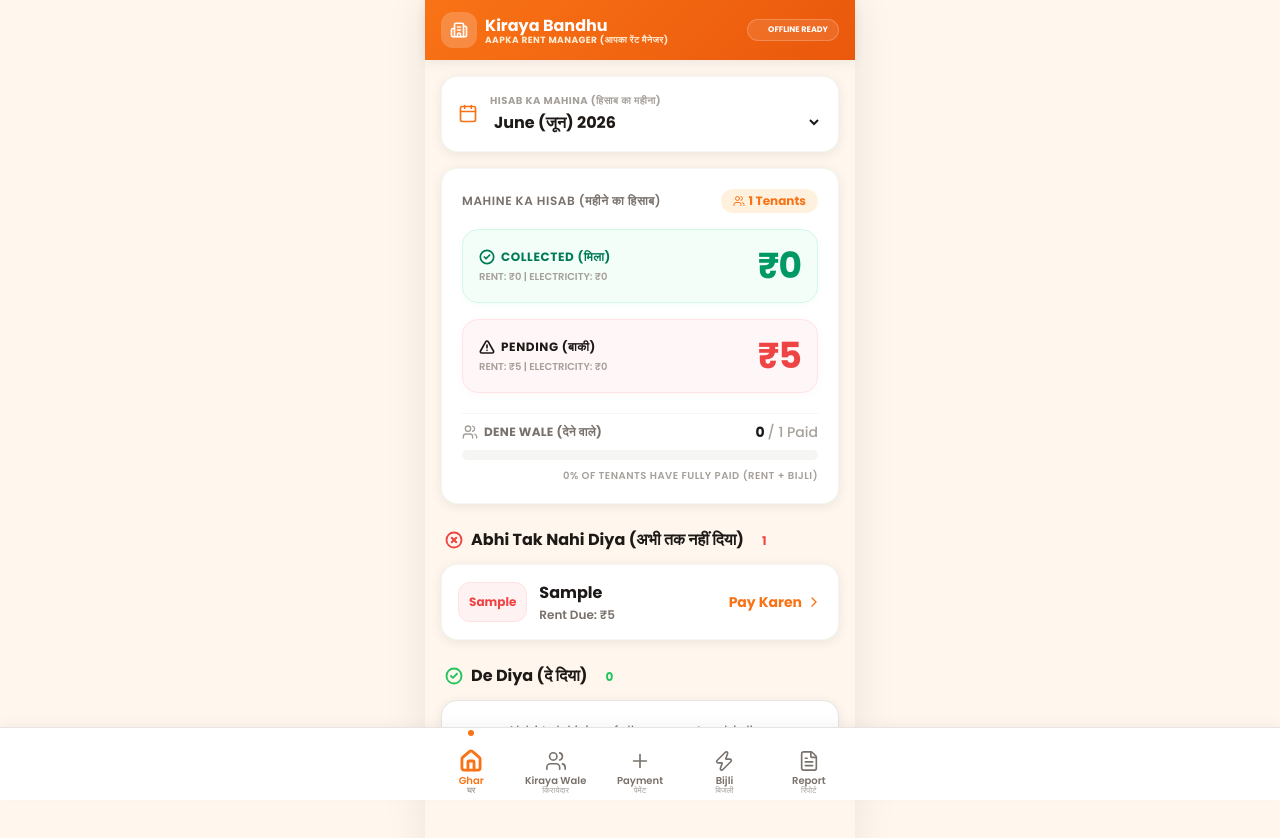
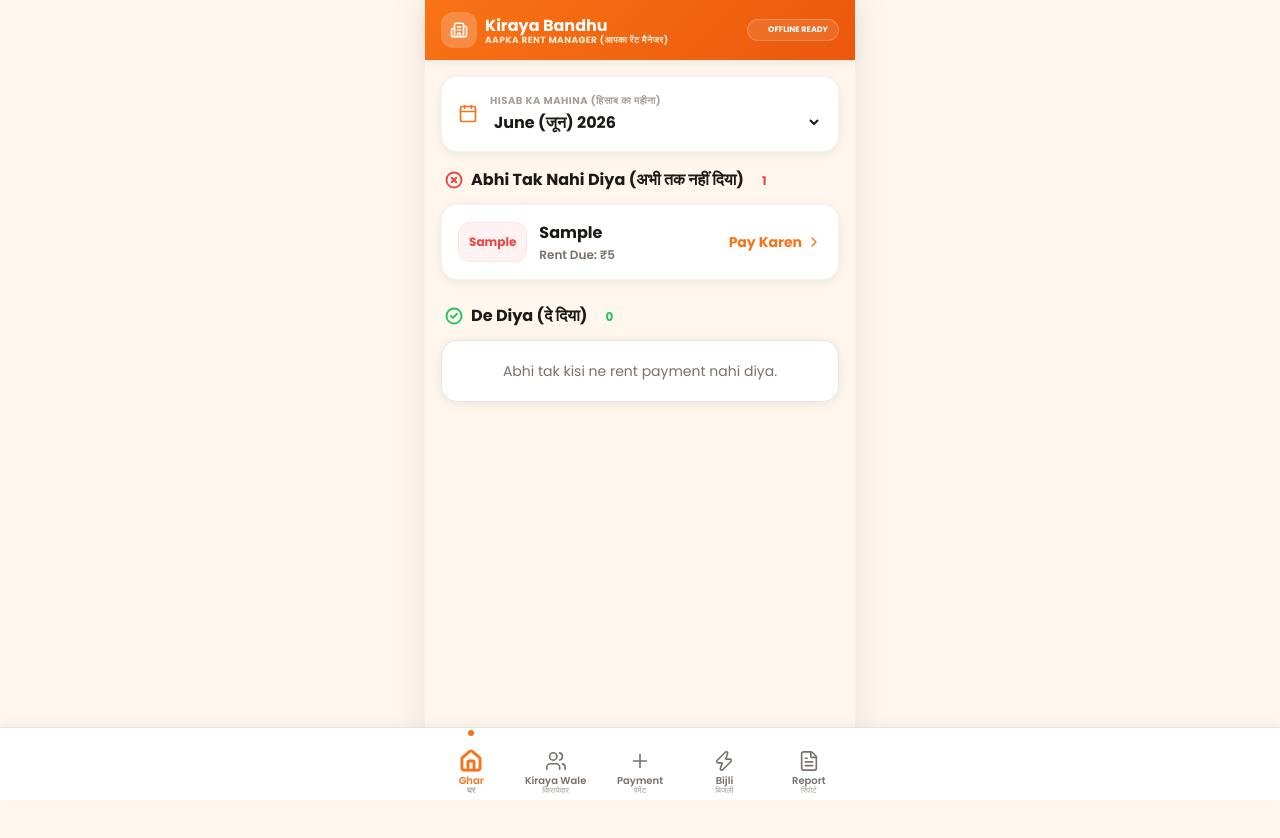
Before and after one commit to shivaansh0610-LUFFY/Kiraya_Bandhu, a React (Vite) app: page / in a window 1280 px wide. Both pictures are taken after typing "Sample", "Sample", "5", "5551234" into the empty fields and a click on the button "Add Karein aur Shuru Karen". Shown: the top 838 px of the page. After the commit the page ends 800 px from the top, so only its background shows below. Built offline with nearby package versions, Linux system fonts and the light colour scheme.

Commit message:
refactor: completely remove collected/pending totals summary cards from home dashboard

```diff
--- a/src/components/SummaryCard.jsx
+++ /dev/null
@@ -1,96 +0,0 @@
-import React from 'react';
-import { CheckCircle2, AlertTriangle, Users } from 'lucide-react';
-
-export default function SummaryCard({ summary }) {
-  const {
-    totalCollected = 0,
-    totalPending = 0,
-    totalTenantsCount = 0,
-    paidTenantsCount = 0,
-    rentCollected = 0,
-    rentPending = 0,
-    electricityCollected = 0,
-    electricityPending = 0
-  } = summary || {};
-
-  // Calculate percentage of paid tenants for progress bar
-  const paidPercent = totalTenantsCount > 0
-    ? Math.round((paidTenantsCount / totalTenantsCount) * 100)
-    : 0;
-
-  return (
-    <div className="bg-white rounded-2xl p-5 shadow-[0_2px_12px_rgba(0,0,0,0.08)] border border-stone-100 mb-6">
-      <div className="flex items-center justify-between mb-4">
-        <h3 className="text-stone-500 text-xs font-semibold tracking-wider uppercase">Mahine Ka Hisab (महीने का हिसाब)</h3>
-        <span className="text-xs bg-orange-100/80 text-brand-primary px-3 py-1 rounded-full font-bold flex items-center gap-1">
-          <Users size={12} /> {totalTenantsCount} Tenants
-        </span>
-      </div>
-
-      {/* Stacked Cards for Large 4xl Typography */}
-      <div className="space-y-4 mb-5">
-        {/* Collected card */}
-        <div className="bg-emerald-50/60 border border-emerald-100 rounded-2xl p-4 flex items-center justify-between transition-transform duration-200 hover:scale-[1.01] shadow-[0_2px_8px_rgba(34,197,94,0.04)]">
-          <div className="flex flex-col">
-            <div className="flex items-center gap-1.5 text-emerald-700 font-bold text-xs uppercase tracking-wider mb-1">
-              <CheckCircle2 size={16} className="stroke-[2.5]" />
-              <span>Collected (मिला)</span>
-            </div>
-            {/* Rent & Electricity breakdown subtext */}
-            <span className="text-[10px] text-stone-400 font-semibold uppercase">
-              Rent: ₹{rentCollected} | Electricity: ₹{electricityCollected}
-            </span>
-          </div>
-          <div className="text-right">
-            <div className="text-4xl font-extrabold text-emerald-600 tracking-tight">
-              ₹{totalCollected.toLocaleString('en-IN')}
-            </div>
-          </div>
-        </div>
-
-        {/* Pending card */}
-        <div className="bg-rose-50/60 border border-rose-100 rounded-2xl p-4 flex items-center justify-between transition-transform duration-200 hover:scale-[1.01] shadow-[0_2px_8px_rgba(239,68,68,0.04)]">
-          <div className="flex flex-col">
-            <div className="flex items-center gap-1.5 text-rose-750 font-bold text-xs uppercase tracking-wider mb-1">
-              <AlertTriangle size={16} className="stroke-[2.5]" />
-              <span>Pending (बाकी)</span>
-            </div>
-            {/* Rent & Electricity breakdown subtext */}
-            <span className="text-[10px] text-stone-400 font-semibold uppercase">
-              Rent: ₹{rentPending} | Electricity: ₹{electricityPending}
-            </span>
-          </div>
-          <div className="text-right">
-            <div className="text-4xl font-extrabold text-brand-pending tracking-tight animate-pulse-subtle">
-              ₹{totalPending.toLocaleString('en-IN')}
-            </div>
-          </div>
-        </div>
-      </div>
-
-      {/* Progress Bar & Ratio */}
-      <div className="space-y-2 pt-2 border-t border-stone-100">
-        <div className="flex justify-between items-center text-sm">
-          <span className="text-stone-500 font-medium flex items-center gap-1.5">
-            <Users size={16} className="text-stone-400" />
-            <span className="text-xs uppercase tracking-wide font-bold">Dene Wale (देने वाले)</span>
-          </span>
-          <span className="font-extrabold text-stone-850 text-sm">
-            {paidTenantsCount} <span className="text-stone-400 font-medium">/ {totalTenantsCount} Paid</span>
-          </span>
-        </div>
-
-        <div className="w-full bg-stone-100 h-2.5 rounded-full overflow-hidden">
-          <div
-            className="bg-brand-primary h-full rounded-full transition-all duration-500 ease-out"
-            style={{ width: `${paidPercent}%` }}
-          />
-        </div>
-
-        <div className="text-right text-[10px] text-stone-400 font-semibold uppercase tracking-wider">
-          {paidPercent}% of tenants have fully paid (Rent + Bijli)
-        </div>
-      </div>
-    </div>
-  );
-}
--- a/src/pages/Dashboard.jsx
+++ b/src/pages/Dashboard.jsx
@@ -1,12 +1,10 @@
 import React, { useState, useEffect } from 'react';
-import { getMonthlySummary, getMonthlyStatus, getHindiMonthName, getRecentMonthsList } from '../utils/storage';
-import SummaryCard from '../components/SummaryCard';
-import { ChevronRight, CheckCircle2, XCircle, Calendar, Zap } from 'lucide-react';
+import { getMonthlyStatus, getHindiMonthName, getRecentMonthsList } from '../utils/storage';
+import { ChevronRight, CheckCircle2, XCircle, Calendar } from 'lucide-react';
 
 export default function Dashboard({ onRecordPaymentRedirect }) {
   const [months, setMonths] = useState([]);
   const [selectedMonth, setSelectedMonth] = useState('');
-  const [summary, setSummary] = useState({});
   const [statuses, setStatuses] = useState([]);
 
   // Load months list on mount
@@ -25,27 +23,22 @@
     }
   }, []);
 
-  // Fetch summaries whenever selected month changes
+  // Fetch statuses whenever selected month changes
   useEffect(() => {
     if (selectedMonth) {
-      setSummary(getMonthlySummary(selectedMonth));
       setStatuses(getMonthlyStatus(selectedMonth));
     }
   }, [selectedMonth]);
 
   // Filter logic:
-  // - A tenant goes to "Abhi tak nahi diya" (Pending) if they have unpaid rent (status === 'unpaid') OR if they have unpaid electricity.
-  // - A tenant goes to "De diya" (Paid/Partial) if they have paid rent (status === 'paid' or 'partial') AND their electricity (if any) is paid.
+  // - "Abhi Tak Nahi Diya" (unpaid or partially paid)
+  // - "De Diya" (fully paid)
   const unpaidTenants = statuses.filter(item => {
-    const isRentUnpaid = item.status === 'unpaid';
-    const isElectricityUnpaid = item.electricityBill > 0 && !item.electricityPaid;
-    return isRentUnpaid || isElectricityUnpaid;
+    return item.status === 'unpaid' || item.status === 'partial';
   });
 
-  const paidOrPartialTenants = statuses.filter(item => {
-    const isRentUnpaid = item.status === 'unpaid';
-    const isElectricityUnpaid = item.electricityBill > 0 && !item.electricityPaid;
-    return !isRentUnpaid && !isElectricityUnpaid;
+  const paidTenants = statuses.filter(item => {
+    return item.status === 'paid';
   });
 
   return (
@@ -71,9 +64,6 @@
         </div>
       </div>
 
-      {/* Big Summary Card (Rent + Electricity) */}
-      <SummaryCard summary={summary} />
-
       {/* Unpaid List (Abhi tak nahi diya) */}
       <div className="mb-6">
         <div className="flex items-center gap-2 mb-3 px-1">
@@ -88,13 +78,12 @@
 
         {unpaidTenants.length === 0 ? (
           <div className="bg-emerald-50 border border-emerald-100 text-emerald-850 rounded-2xl p-4 text-center text-sm font-bold shadow-[0_2px_12px_rgba(0,0,0,0.04)]">
-            Sabhi tenants ne rent aur electricity bill de diya hai! 🎉
+            Sabhi tenants ne rent de diya hai! 🎉
           </div>
         ) : (
           <div className="space-y-3">
             {unpaidTenants.map((item) => {
-              const isRentUnpaid = item.status === 'unpaid';
-              const isElecUnpaid = item.electricityBill > 0 && !item.electricityPaid;
+              const dueAmount = item.status === 'partial' ? item.balance : item.rentDue;
 
               return (
                 <button
@@ -109,22 +98,7 @@
                     <div>
                       <h4 className="font-bold text-stone-900 text-base">{item.tenant.name}</h4>
                       <div className="flex flex-col gap-0.5 text-xs text-stone-500 font-semibold mt-0.5">
-                        {isRentUnpaid && (
-                          <span>Rent Due: ₹{Number(item.rentDue).toLocaleString('en-IN')}</span>
-                        )}
-                        {!isRentUnpaid && item.status === 'partial' && (
-                          <span className="text-orange-600">Rent Paid: ₹{item.amountPaid} / ₹{item.rentDue}</span>
-                        )}
-                        {!isRentUnpaid && item.status === 'paid' && (
-                          <span className="text-emerald-600">Rent: Paid (पूरा मिला)</span>
-                        )}
-
-                        {isElecUnpaid && (
-                          <span className="flex items-center gap-1 text-brand-primary font-bold animate-pulse-subtle">
-                            <Zap size={13} className="fill-brand-primary" />
-                            <span>Bijli Pending: ₹{item.electricityBill}</span>
-                          </span>
-                        )}
+                        <span>Rent Due: ₹{Number(dueAmount).toLocaleString('en-IN')}</span>
                       </div>
                     </div>
                   </div>
@@ -140,26 +114,28 @@
         )}
       </div>
 
-      {/* Paid/Partial List (De diya) */}
+      {/* Paid List (De diya) */}
       <div>
         <div className="flex items-center gap-2 mb-3 px-1">
           <CheckCircle2 size={18} className="text-brand-success stroke-[2.5]" />
           <h3 className="font-bold text-base text-stone-850">
             De Diya (दे दिया)
             <span className="ml-2 text-xs bg-green-150 text-brand-success px-2.5 py-0.5 rounded-full font-bold">
-              {paidOrPartialTenants.length}
+              {paidTenants.length}
             </span>
           </h3>
         </div>
 
-        {paidOrPartialTenants.length === 0 ? (
+        {paidTenants.length === 0 ? (
           <div className="bg-white border border-stone-200 text-stone-500 rounded-2xl p-5 text-center text-sm shadow-[0_2px_12px_rgba(0,0,0,0.08)]">
-            Abhi tak kisi ne full payment nahi diya.
+            Abhi tak kisi ne rent payment nahi diya.
           </div>
         ) : (
           <div className="space-y-3">
-            {paidOrPartialTenants.map((item) => {
-              const isPartial = item.status === 'partial';
+            {paidTenants.map((item) => {
+              const lastPayment = item.payments && item.payments.length > 0 ? item.payments[item.payments.length - 1] : null;
+              const paymentMode = lastPayment ? lastPayment.note : 'Cash';
+              const paymentDate = lastPayment ? lastPayment.date : '';
 
               return (
                 <div
@@ -173,36 +149,16 @@
                     <div>
                       <h4 className="font-bold text-stone-900 text-base">{item.tenant.name}</h4>
                       <div className="flex flex-col gap-0.5 text-xs text-stone-500 font-semibold mt-0.5">
-                        <span>Rent: ₹{Number(item.rentDue).toLocaleString('en-IN')}</span>
-                        {item.electricityBill > 0 && (
-                          <span className="text-[10px] text-stone-400 flex items-center gap-0.5">
-                            ⚡ Electricity: ₹{item.electricityBill} (Paid)
-                          </span>
-                        )}
+                        <span>Mode: {paymentMode}</span>
+                        {paymentDate && <span>Date: {paymentDate}</span>}
                       </div>
                     </div>
                   </div>
 
                   <div>
-                    {isPartial ? (
-                      <div className="flex flex-col items-end">
-                        <span className="text-xs bg-orange-100 text-brand-primary px-2.5 py-0.5 rounded-full font-bold uppercase tracking-wider mb-0.5">
-                          Partial
-                        </span>
-                        <span className="text-xs text-stone-500 font-semibold">
-                          Paid: ₹{item.amountPaid}
-                        </span>
-                      </div>
-                    ) : (
-                      <div className="flex flex-col items-end">
-                        <span className="text-xs bg-emerald-100 text-brand-success px-2.5 py-0.5 rounded-full font-bold uppercase tracking-wider mb-0.5">
-                          Paid
-                        </span>
-                        <span className="text-xs text-stone-400 font-medium">
-                          Mila: ₹{item.amountPaid}
-                        </span>
-                      </div>
-                    )}
+                    <span className="text-xs bg-emerald-100 text-brand-success px-2.5 py-0.5 rounded-full font-bold uppercase tracking-wider">
+                      PAID
+                    </span>
                   </div>
                 </div>
               );
```
